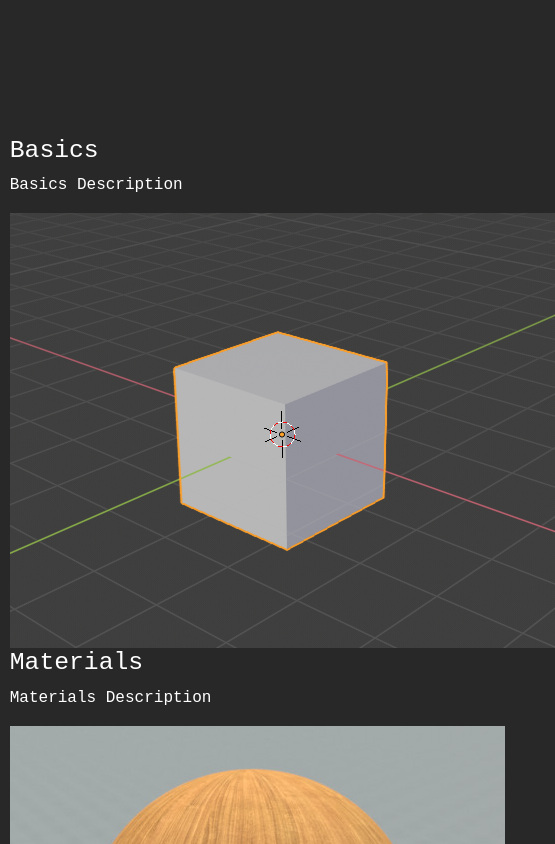
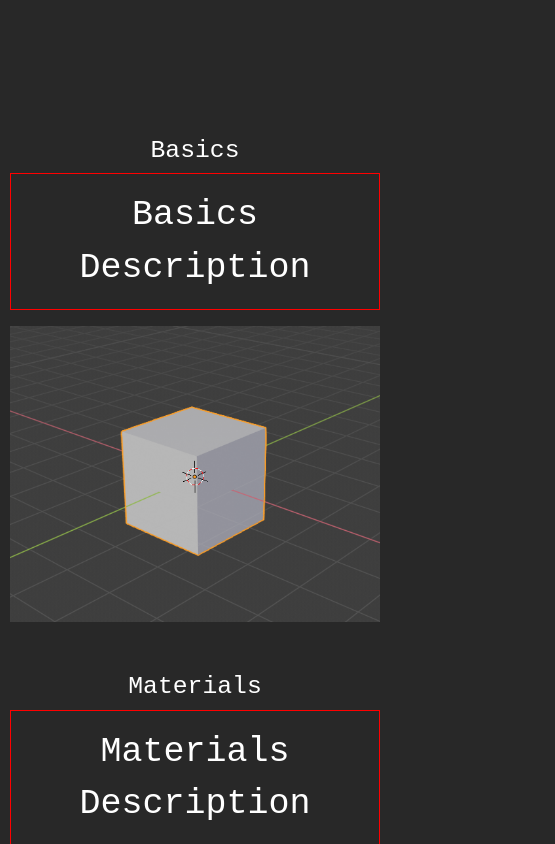
Before and after one commit to Matthes-Baer/Blenumentation, a SvelteKit app: page / in a window 390 px wide. Shown: the part 1960-2804 px from the top of the page, 555 px wide, since content can reach past the window. Built offline with nearby package versions, Linux system fonts and the light colour scheme.

Commit message:
feat: Updated ThirdPart

```diff
--- a/src/components/home/ThirdPart/SingleTile.svelte
+++ b/src/components/home/ThirdPart/SingleTile.svelte
@@ -15,22 +15,59 @@
 
 <svelte:window bind:scrollY={y} />
 
-<div class="main-container" style="align-self: flex-{direction};">
-	<h2>{title}</h2>
-	<p>{description}</p>
-	<picture>
-		<source srcset={webp} />
-		<img src={PNG} alt="something" />
-	</picture>
+<div
+	class="main-container d-flex flex-column"
+	style="align-self: flex-{direction}; margin-top: {layer !== 1 ? '50px' : '0px'}"
+>
+	<h2 style="align-self: flex-{direction};" class="title">{title}</h2>
+	<div
+		class="description-picture-container"
+		style="flex-direction: {direction === 'start' ? 'row-reverse' : 'row'}"
+	>
+		<p class="description">{description}</p>
+		<picture>
+			<source srcset={webp} />
+			<img src={PNG} alt="something" />
+		</picture>
+	</div>
 </div>
 
 <!-- style="border-bottom: 1px solid red; transform: translate(0, {(-y * layer) /
     (layersLength - 1)}px)" -->
+
+<!--  -->
 <style>
+	img,
+	source {
+		width: 100%;
+		height: auto;
+	}
+	.description {
+		font-size: 35px;
+		padding: 15px;
+		text-align: justify;
+		border: 1px solid red;
+	}
+	.description-picture-container {
+		display: flex;
+		flex-direction: row;
+	}
 	@media only screen and (max-width: 900px) {
 		.main-container {
 			margin-left: auto;
 			margin-right: auto;
 		}
+		.description-picture-container {
+			flex-direction: column !important;
+		}
+		.title {
+			align-self: center !important;
+		}
+		.description {
+			text-align: center;
+		}
+	}
+
+	@media only screen and (max-width: 800px) {
 	}
 </style>
```
